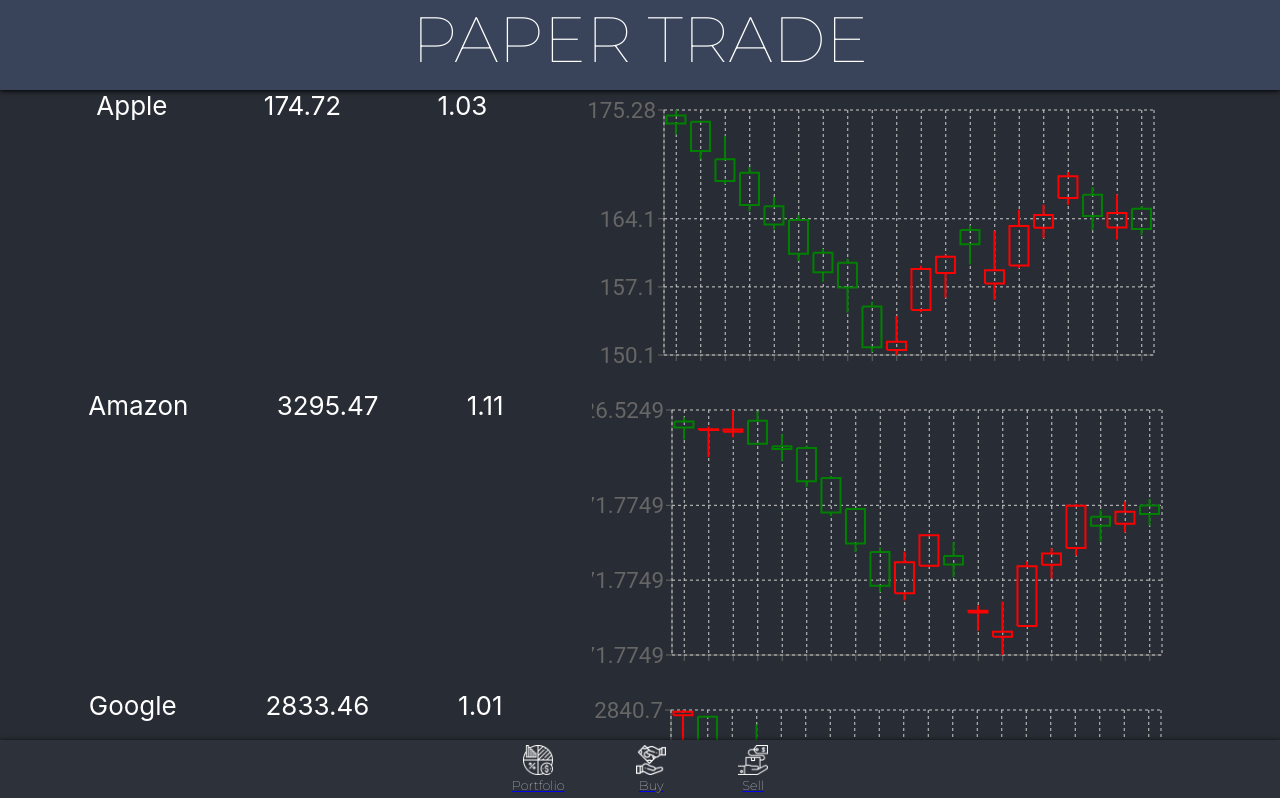
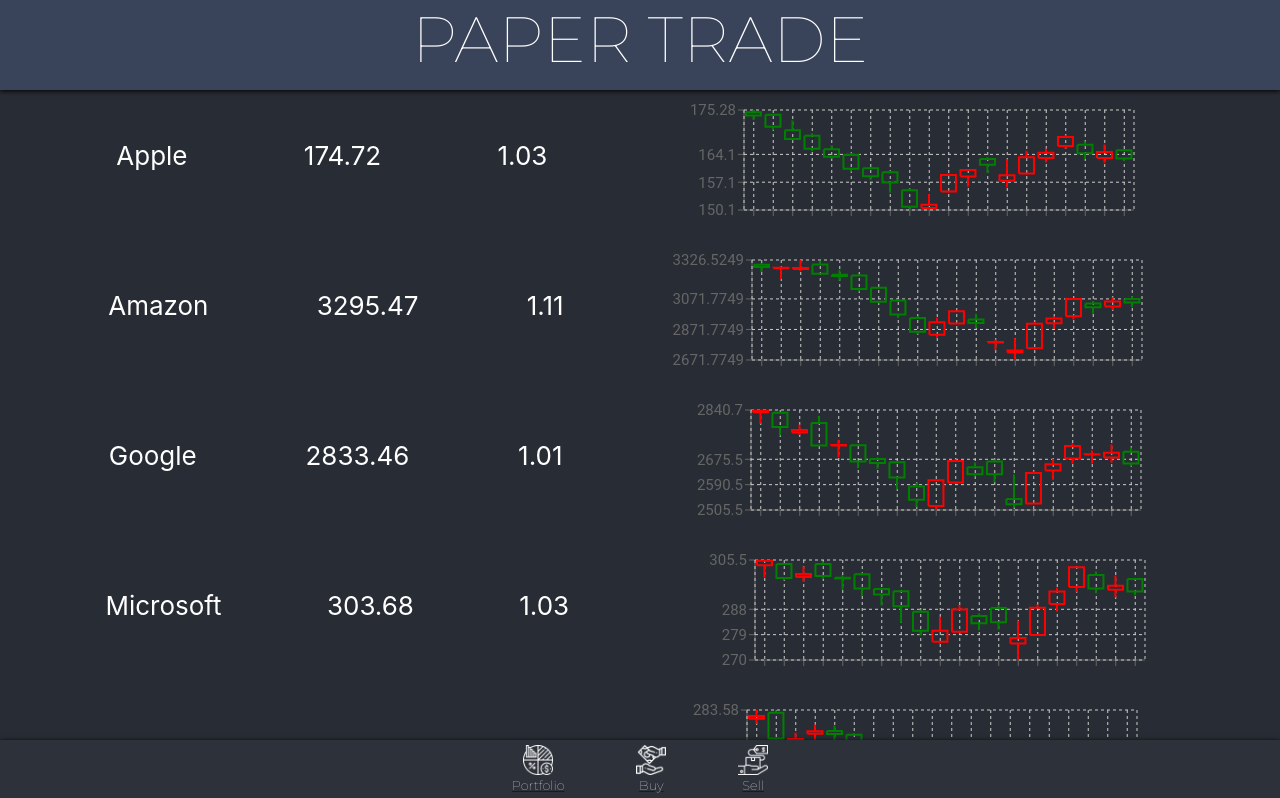
Before and after one commit to ivanleongwm/paper-trading, a React (Create React App) app: page /buy in a window 1280 px wide. Shown: the top 798 px of the page. Built offline with nearby package versions, Linux system fonts and the light colour scheme.

Commit message:
restyled css for buy trading page view

```diff
--- a/package.json
+++ b/package.json
@@ -7,6 +7,7 @@
     "@testing-library/jest-dom": "^5.16.2",
     "@testing-library/react": "^12.1.4",
     "@testing-library/user-event": "^13.5.0",
+    "apexcharts": "^3.33.2",
     "react": "^17.0.2",
     "react-dom": "^17.0.2",
     "react-router-dom": "^6.2.2",
--- a/src/views/Buy/BuyStockCard/BuyStockCard.css
+++ b/src/views/Buy/BuyStockCard/BuyStockCard.css
@@ -1,6 +1,11 @@
+.text-content {
+    padding-top: 50px;
+}
+
 .card-container {
     display:flex;
     justify-content: space-evenly;
+    text-align:center;
 }
 
 .mini-chart-container {
--- a/src/views/Buy/BuyStockCard/BuyStockCard.jsx
+++ b/src/views/Buy/BuyStockCard/BuyStockCard.jsx
@@ -4,9 +4,9 @@
 export default function BuyStockCard ({stockHistoricalPrices}) {
     return (
         <div className="card-container">
-            <div>{stockHistoricalPrices.name}</div>
-            <div>{stockHistoricalPrices.price}</div>
-            <div>{stockHistoricalPrices.twentyFourHourChange}</div>
+            <div className="text-content">{stockHistoricalPrices.name}</div>
+            <div className="text-content">{stockHistoricalPrices.price}</div>
+            <div className="text-content">{stockHistoricalPrices.twentyFourHourChange}</div>
             <div className="mini-chart-container">
                 <MiniChart historicalPrices={stockHistoricalPrices.historical}/>
             </div>
--- a/src/views/Buy/MiniChart/MiniChart.css
+++ b/src/views/Buy/MiniChart/MiniChart.css
@@ -1,3 +1,3 @@
-BarChart {
+.recharts-cartesian-axis-tick-value {
     font-size: 15px;
 }
--- a/src/views/Buy/MiniChart/MiniChart.jsx
+++ b/src/views/Buy/MiniChart/MiniChart.jsx
@@ -1,3 +1,5 @@
+// reimplement with this candle chart: http://rrag.github.io/react-stockcharts/documentation.html#/candlestick_chart
+
 import React from 'react';
 import {
   BarChart,
@@ -9,6 +11,7 @@
   Legend,
   Cell,
 } from 'recharts';
+import './MiniChart.css'
 
 const colors = [
   '#1f77b4',
@@ -117,10 +120,10 @@
 
   return (
     <BarChart
-      width={600}
-      height={300}
+      width={500}
+      height={150}
       data={data}
-      margin={{ top: 20, right: 30, left: 20, bottom: 5 }}
+      margin={{ top: 20, right: 30, left: 20, bottom: 0 }}
     >
       <XAxis dataKey="ts" />
       <YAxis domain={[minValue, maxValue]} />
```
Also changed, not shown: src/views/Buy/MiniChart/CandleStick.jsx (added, +32 -0 lines), 1 other file (tests, documents, lock files or other folders).
